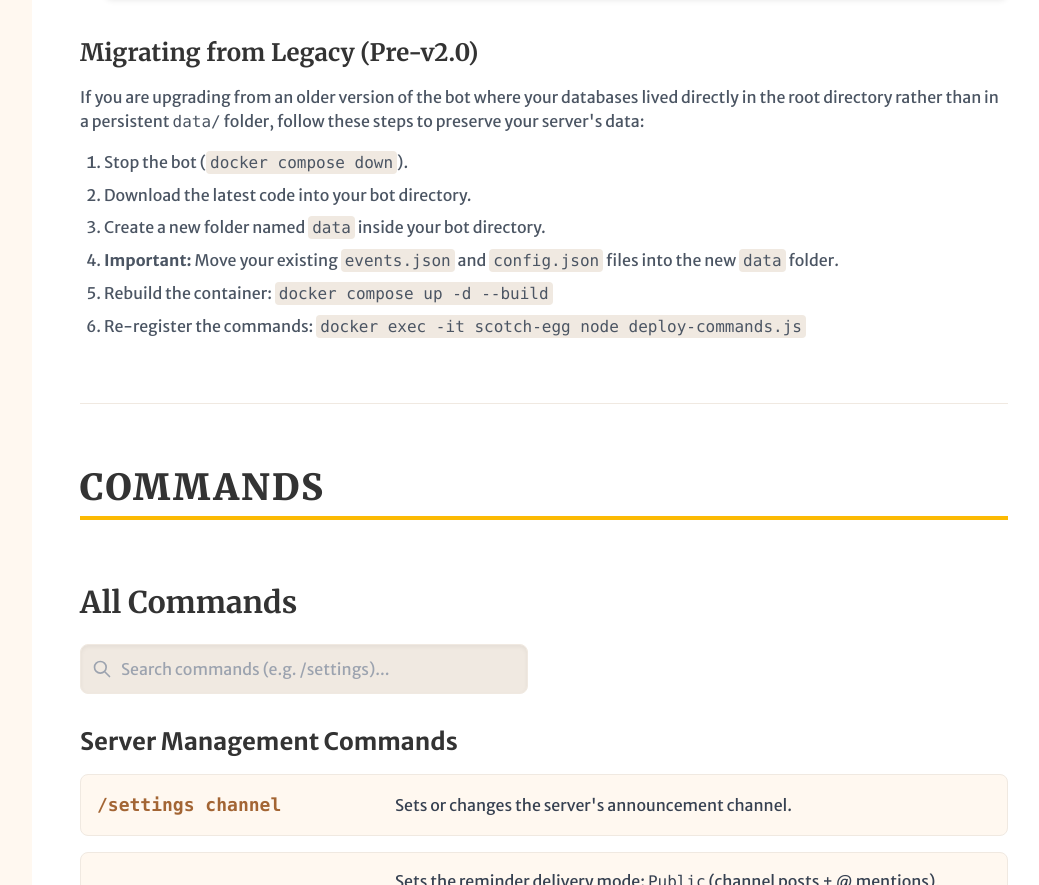
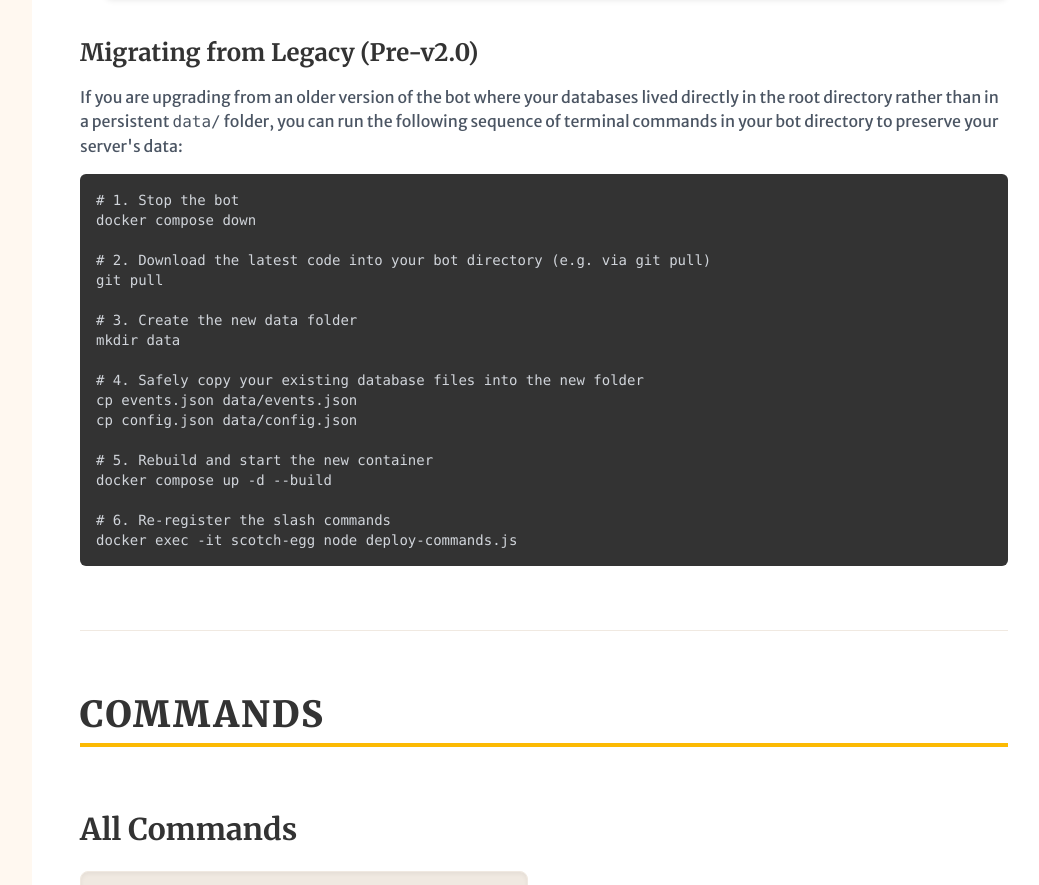
Before and after one commit to verdantly/scotch-egg-bot, a website: page docs/documentation.html in a window 1280 px wide. Shown: the part 3123-4008 px from the top of the page, without its empty margins (224-1263 px from the left). Drawn offline with nearby package versions, Linux system fonts and the light colour scheme.

Commit message:
docs: make legacy migration commands copy-pasteable

```diff
--- a/docs/documentation.html
+++ b/docs/documentation.html
@@ -472,15 +472,29 @@ ANNOUNCEMENT_CHANNEL_ID=your_optional_fallback_channel_id_here</pre>
 
                     <div class="mt-10">
                         <h3 class="text-2xl font-serif font-bold text-charcoal dark:text-white mb-4">Migrating from Legacy (Pre-v2.0)</h3>
-                        <p class="text-gray-600 dark:text-gray-400 mb-4">If you are upgrading from an older version of the bot where your databases lived directly in the root directory rather than in a persistent <code>data/</code> folder, follow these steps to preserve your server's data:</p>
-                        <ol class="list-decimal pl-6 space-y-2 text-gray-600 dark:text-gray-400">
-                            <li>Stop the bot (<code class="bg-cream-dark dark:bg-gray-800 px-1 py-0.5 rounded">docker compose down</code>).</li>
-                            <li>Download the latest code into your bot directory.</li>
-                            <li>Create a new folder named <code class="bg-cream-dark dark:bg-gray-800 px-1 py-0.5 rounded">data</code> inside your bot directory.</li>
-                            <li><strong>Important:</strong> Move your existing <code class="bg-cream-dark dark:bg-gray-800 px-1 py-0.5 rounded">events.json</code> and <code class="bg-cream-dark dark:bg-gray-800 px-1 py-0.5 rounded">config.json</code> files into the new <code class="bg-cream-dark dark:bg-gray-800 px-1 py-0.5 rounded">data</code> folder.</li>
-                            <li>Rebuild the container: <code class="bg-cream-dark dark:bg-gray-800 px-1 py-0.5 rounded">docker compose up -d --build</code></li>
-                            <li>Re-register the commands: <code class="bg-cream-dark dark:bg-gray-800 px-1 py-0.5 rounded">docker exec -it scotch-egg node deploy-commands.js</code></li>
-                        </ol>
+                        <p class="text-gray-600 dark:text-gray-400 mb-4">If you are upgrading from an older version of the bot where your databases lived directly in the root directory rather than in a persistent <code>data/</code> folder, you can run the following sequence of terminal commands in your bot directory to preserve your server's data:</p>
+                        <div class="bg-charcoal dark:bg-gray-900 rounded-md p-4 relative group mt-4">
+                            <button class="absolute top-2 right-2 bg-gray-700 hover:bg-gray-600 text-white text-xs px-2 py-1 rounded opacity-0 group-hover:opacity-100 transition-opacity copy-btn"
+                                data-target="migrate-code">Copy</button>
+                            <pre id="migrate-code" class="text-gray-300 font-mono text-sm overflow-x-auto whitespace-pre"># 1. Stop the bot
+docker compose down
+
+# 2. Download the latest code into your bot directory (e.g. via git pull)
+git pull
+
+# 3. Create the new data folder
+mkdir data
+
+# 4. Safely copy your existing database files into the new folder
+cp events.json data/events.json
+cp config.json data/config.json
+
+# 5. Rebuild and start the new container
+docker compose up -d --build
+
+# 6. Re-register the slash commands
+docker exec -it scotch-egg node deploy-commands.js</pre>
+                        </div>
                     </div>
                 </section>
             </div>
```
